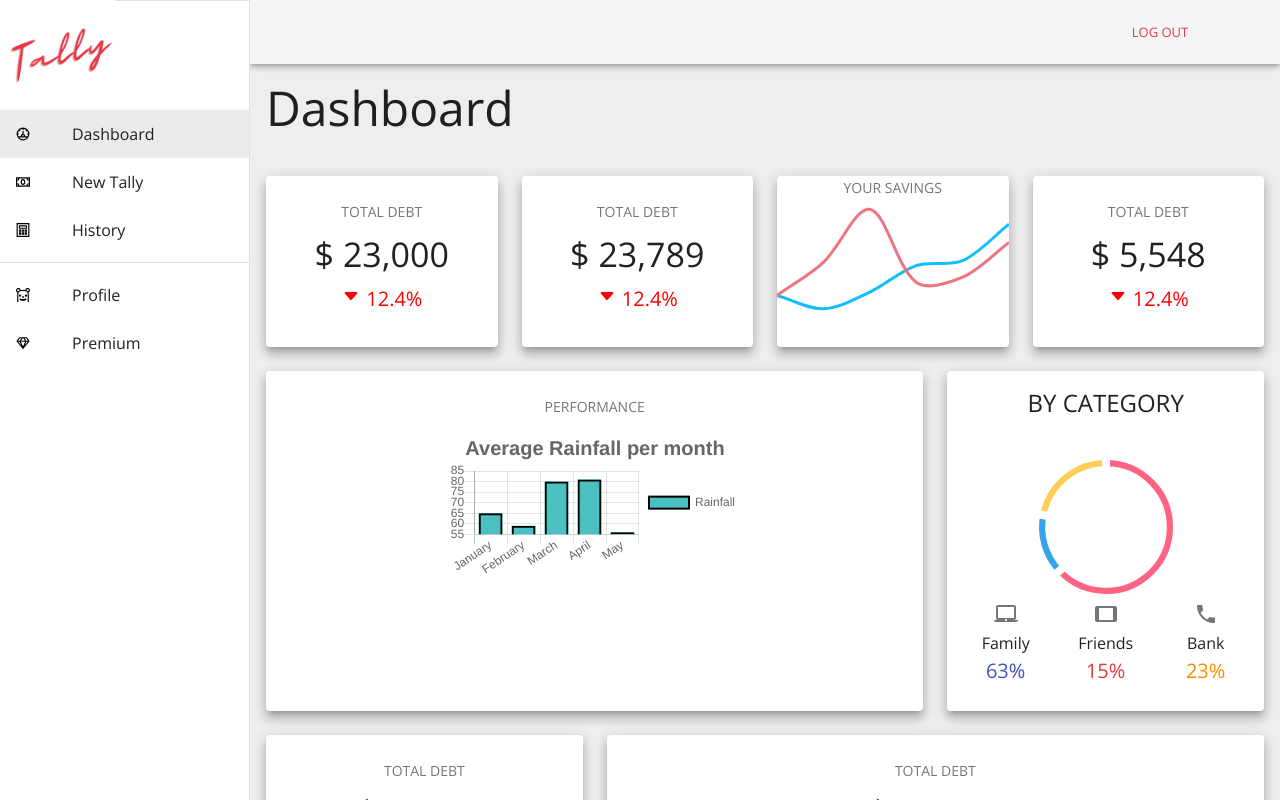
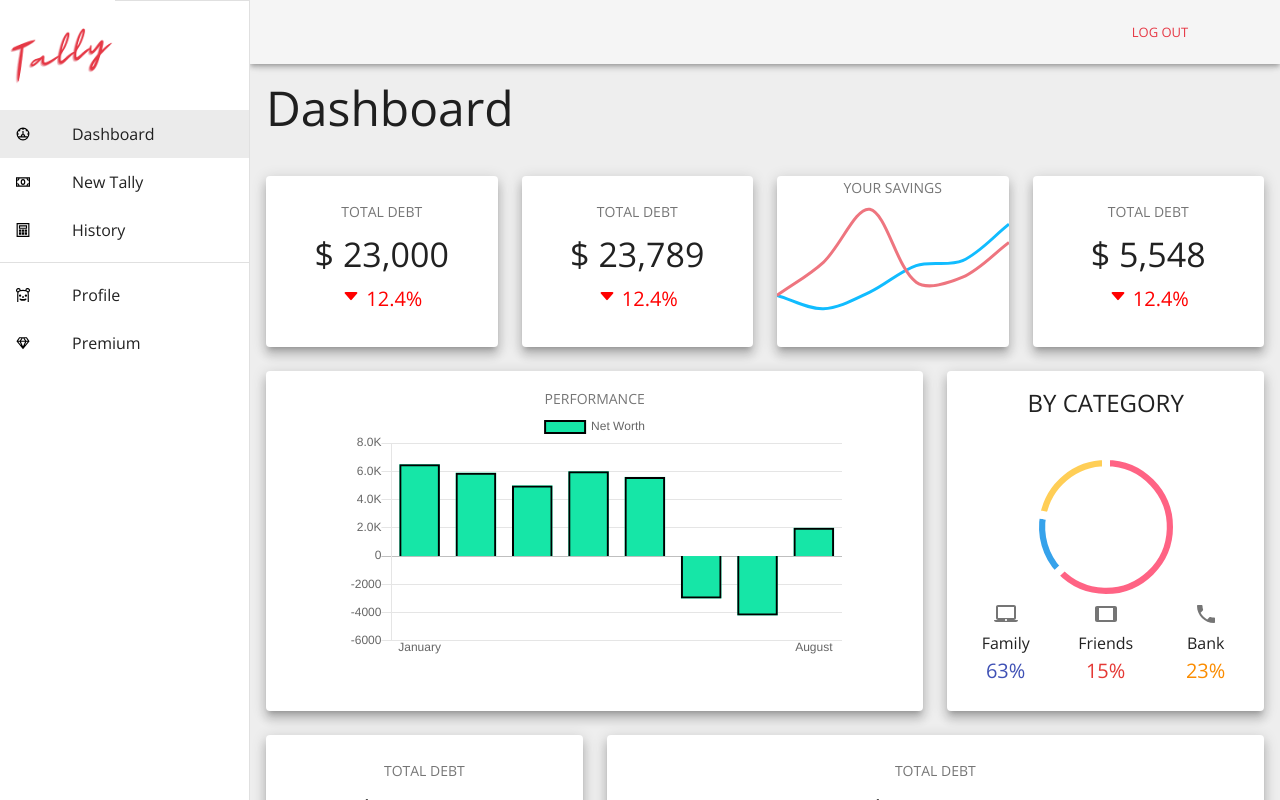
Before and after one commit to awalemandi/tally, a React (Create React App) app: page /home/dashboard in a window 1280 px wide. Shown: the top 800 px of the page. Built offline with nearby package versions, Linux system fonts and the light colour scheme.

Commit message:
passed down dummy data and options for barchart via props

```diff
--- a/src/components/common/BarChart.tsx
+++ b/src/components/common/BarChart.tsx
@@ -1,40 +1,26 @@
-import React from 'react';
+import React, { useState, useEffect } from 'react';
+
 import { Bar } from 'react-chartjs-2';
 
+interface ChartConfig {
+	data: object;
+	options: object;
+}
 
-const chartData = {
-	labels: ['January', 'February', 'March', 'April', 'May'],
-	datasets: [
-		{
-			label: 'Rainfall',
-			backgroundColor: 'rgba(75,192,192,1)',
-			borderColor: 'rgba(0,0,0,1)',
-			borderWidth: 2,
-			data: [65, 59, 80, 81, 56],
-		},
-	],
-};
+function LineChart({ data, options }: ChartConfig) {
+	const [chartData, setChartData] = useState({});
+	const [chartOptions, setChartOptions] = useState({});
 
-function BarChart() {
+	useEffect(() => {
+		setChartData(data);
+		setChartOptions(options);
+	}, []);
+
 	return (
 		<>
-			<Bar
-				data={chartData}
-				options={{
-					title: {
-						display: true,
-						text: 'Average Rainfall per month',
-						fontSize: 20,
-					},
-					legend: {
-						display: true,
-						position: 'right',
-					},
-					responsive: true,
-				}}
-			/>
+			<Bar data={chartData} options={chartOptions} />
 		</>
 	);
 }
 
-export default BarChart;
+export default LineChart;
--- a/src/components/common/LineChart.tsx
+++ b/src/components/common/LineChart.tsx
@@ -1,7 +1,6 @@
+import React, { useState, useEffect } from 'react';
+
 import { Typography } from '@material-ui/core';
-import React, { useState } from 'react';
-import { useEffect } from 'react';
-
 import { Line } from 'react-chartjs-2';
 
 interface ChartConfig {
--- a/src/components/menu/dashboard/Performace.tsx
+++ b/src/components/menu/dashboard/Performace.tsx
@@ -1,6 +1,5 @@
 import React from 'react';
 import clsx from 'clsx';
-import PropTypes from 'prop-types';
 import {
 	Card,
 	CardContent,
@@ -14,15 +13,86 @@ const useStyles = makeStyles(theme => ({
 	root: {
 		height: '100%',
 		width: 'auto',
-		padding: theme.spacing(1),
+		padding: theme.spacing(2),
+		margin: 0,
 	},
 }));
 
-type CardProps = {
-	name: string;
-	stat: any;
-	improved: boolean;
-	change: number;
+const loadData = {
+	labels: [
+		'January',
+		'February',
+		'March',
+		'April',
+		'May',
+		'June',
+		'July',
+		'August',
+	],
+	datasets: [
+		{
+			label: 'Net Worth',
+			backgroundColor: '#16e6a7',
+			borderColor: 'rgba(0,0,0,1)',
+			borderWidth: 2,
+			data: [6500, 5900, 5000, 6000, 5600, -3000, -4200, 2000],
+		},
+	],
+};
+
+const loadOptions = {
+	...{
+		responsive: true,
+		maintainAspectRatio: false,
+		legend: {
+			position: 'top',
+		},
+		elements: {
+			line: {
+				// A higher value makes the line look skewed at this ratio.
+				tension: 0.3,
+			},
+			point: {
+				radius: 0,
+			},
+		},
+		scales: {
+			xAxes: [
+				{
+					gridLines: false,
+					ticks: {
+						callback(tick: any, index: number) {
+							// Jump every 7 values on the X axis labels to avoid clutter.
+							return index % 7 !== 0 ? '' : tick;
+						},
+					},
+				},
+			],
+			yAxes: [
+				{
+					ticks: {
+						suggestedMax: 45,
+						callback(tick: number) {
+							if (tick === 0) {
+								return tick;
+							}
+							// Format the amounts using Ks for thousands.
+							return tick > 999 ? `${(tick / 1000).toFixed(1)}K` : tick;
+						},
+					},
+				},
+			],
+		},
+		hover: {
+			mode: 'nearest',
+			intersect: false,
+		},
+		tooltips: {
+			custom: false,
+			mode: 'nearest',
+			intersect: false,
+		},
+	},
 };
 
 const Performance = () => {
@@ -30,24 +100,23 @@ const Performance = () => {
 
 	return (
 		<Card className={clsx(classes.root)} raised={true}>
-			<CardContent>
-				<Grid
-					container
-					direction='column'
-					justify='center'
-					alignItems='center'
-					spacing={1}
-				>
+			<CardContent style={{ margin: 0, padding: 0 }}>
+				<Grid container direction='column' justify='center' alignItems='center'>
 					<Grid item>
 						<Typography color='textSecondary' gutterBottom variant='button'>
 							Performance
 						</Typography>
 					</Grid>
-					<Grid item>
-						<BarChart />
-					</Grid>
-					<Grid item>
-						<Typography variant='h6'></Typography>
+					<Grid
+						container
+						direction='row'
+						justify='center'
+						alignItems='center'
+						item
+						xs={12}
+						style={{ maxWidth: '80%' }}
+					>
+						<BarChart data={loadData} options={loadOptions} />
 					</Grid>
 				</Grid>
 			</CardContent>
```
Also changed, not shown: src/components/menu/dashboard/Savings.tsx (+0 -7 lines), 1 other file (tests, documents, lock files or other folders).
